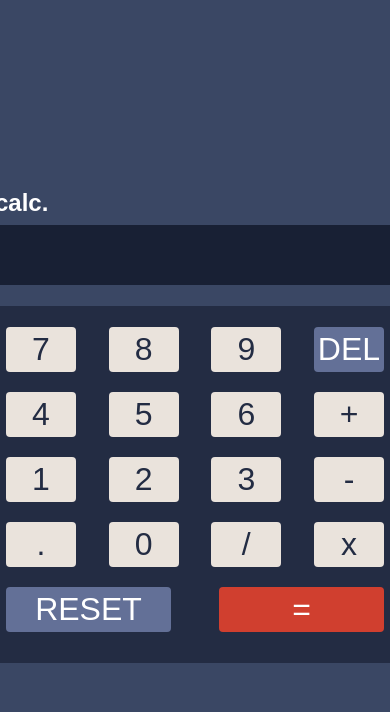
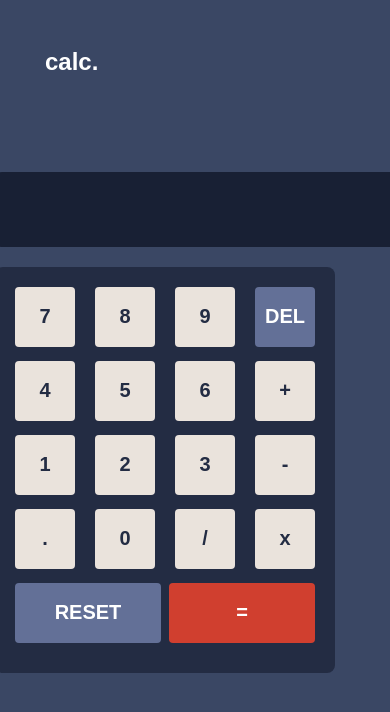
Before and after one commit to mrabdoul/Calculator, a plain HTML site: page index.html in a window 390 px wide. Shown: the top 712 px of the page. Drawn offline with Linux system fonts and the light colour scheme.

Commit message:
Added media queries for mobile UI

```diff
--- a/script.js
+++ b/script.js
@@ -4,6 +4,10 @@ const numbers = document.querySelectorAll('.number');
 const resetBtn = document.querySelector('#reset');
 const deleteBtn = document.querySelector('#delete');
 const equals = document.querySelector('.equals');
+
+let a = '';
+let operator = '';
+let b = '';
 
 function add(a, b) {
 	return a + b
--- a/style.css
+++ b/style.css
@@ -16,7 +16,7 @@ body{
 .header{
 	display: flex;
 	justify-content: space-between;
-	min-width: 400px;
+	width: 400px;
 	color: hsl(0, 0%, 100%);
 	font-weight: 700;
 	margin: 2% 0;
@@ -49,7 +49,7 @@ ul{
 }
 
 .main{
-	min-width: 400px;
+	max-width: 400px;
 }
 .screen, input{
 	min-width: 100%;
@@ -70,7 +70,6 @@ ul{
 	align-items: center;
 	background: hsl(223, 31%, 20%);
 	border-radius: 8px;
-	font-weight: 700;
 	gap: 10px;
 }
 button{
@@ -80,6 +79,7 @@ button{
 	border-radius: 4px;
 	margin-bottom: 10px;
 	border: none;
+	font-weight: 700;
 }
 .number, .operator{
 	color: hsl(223, 31%, 20%);
@@ -96,3 +96,29 @@ button{
 	color: white;
 	background: hsl(6, 63%, 50%);
 }
+
+/*Mobile*/
+@media only screen and (max-width: 768px) {
+	.header{
+		position: fixed;
+		top: 40px;
+		max-width: 300px;
+	}
+	.screen, input{
+		height: 75px;
+	}
+	.keypad{
+		gap: 4px;
+		min-width: 300px;
+		max-width: 300px;
+	}
+	button{
+		font-size: 20px;
+		width: 60px;
+		height: 60px;
+
+	}
+	.bottom{
+		width: 146px;
+	}
+}
```
